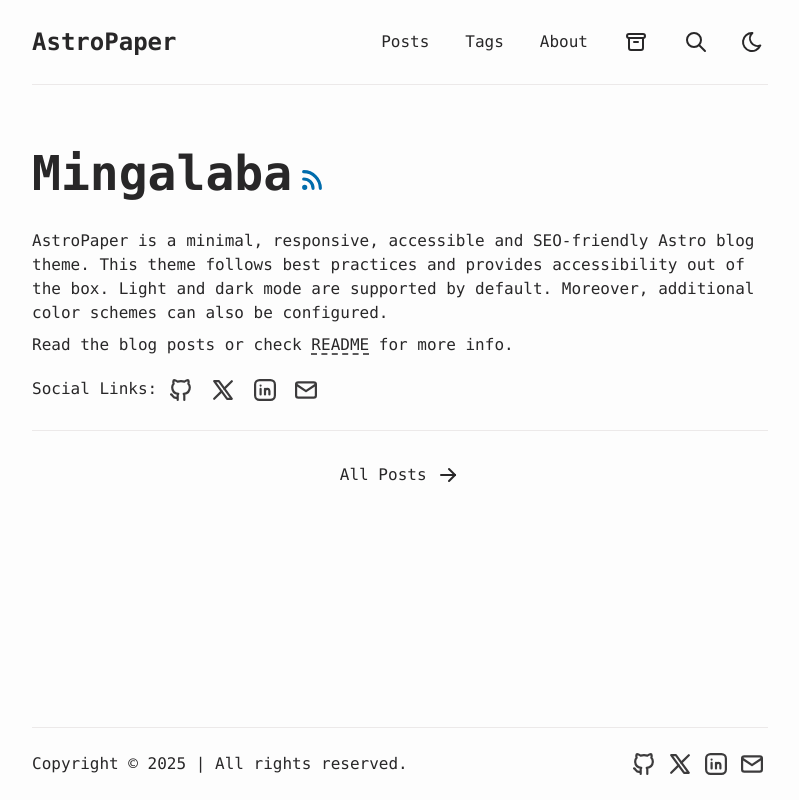
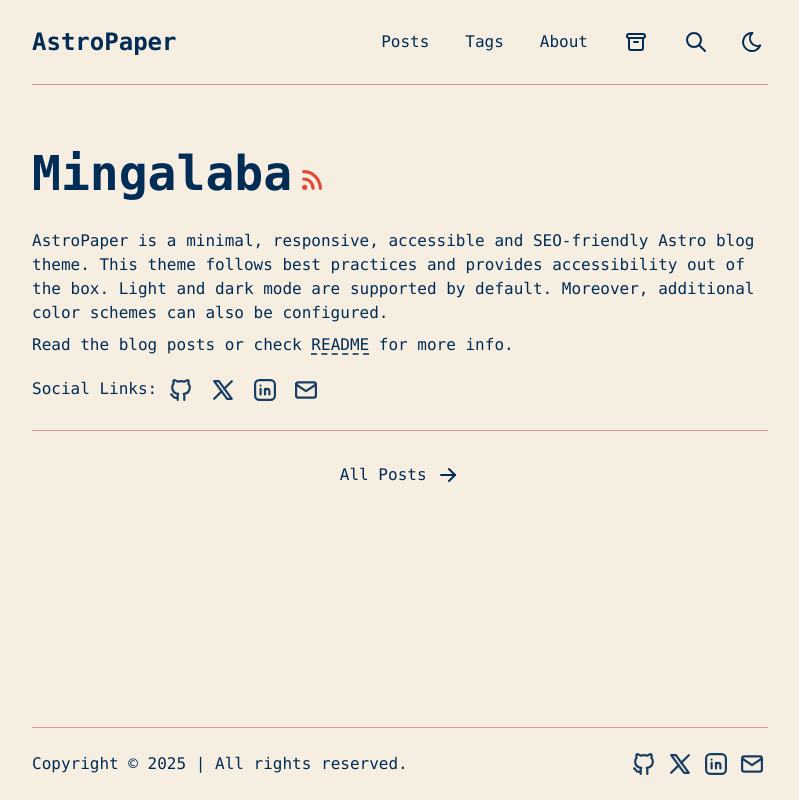
Before and after one commit to cuongnguyen0527/astro-blog, an Astro site: page / in a window 1280 px wide. Shown: the whole page, without its empty margins (240-1039 px from the left). Built offline with nearby package versions, Linux system fonts and the light colour scheme; Astro itself is replaced by a stand-in of ours.

Commit message:
Fix init issues. Change light color scheme

```diff
--- a/src/styles/global.css
+++ b/src/styles/global.css
@@ -5,11 +5,11 @@
 
 :root,
 html[data-theme="light"] {
-  --background: #fdfdfd;
-  --foreground: #282728;
-  --accent: #006cac;
-  --muted: #e6e6e6;
-  --border: #ece9e9;
+  --background: #f6eee1;
+  --foreground: #012c56;
+  --accent: #e14a39;
+  --muted: #efd8b0;
+  --border: #dc9891;
 }
 
 html[data-theme="dark"] {
```
